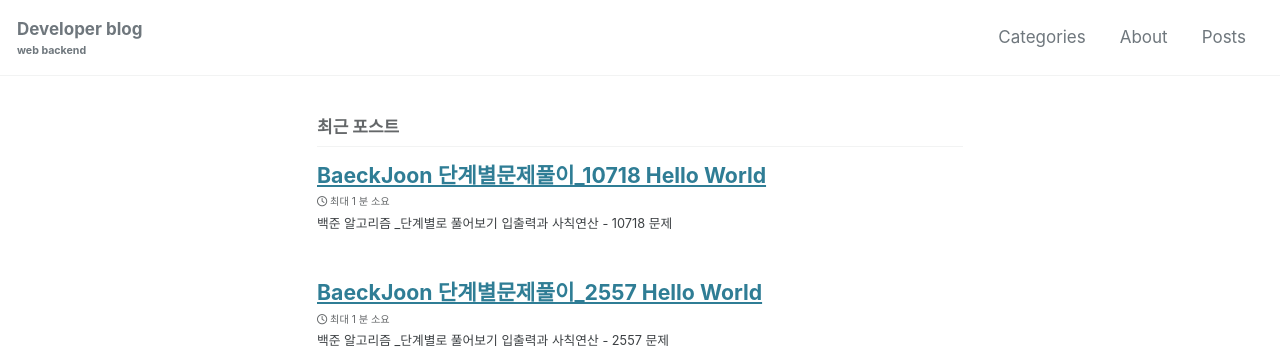
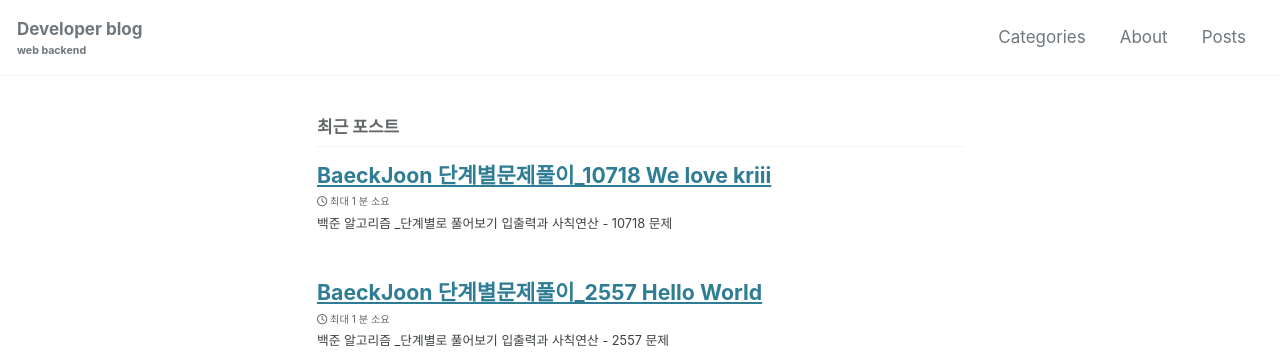
Before and after one commit to seoJang/seojang.github.io, a Jekyll site: the page built from index.markdown, in a window 1280 px wide. Shown: the top 356 px of the page. Built offline with Jekyll 4.4.1, drawn with Linux system fonts in a browser that asks for light colours; cached includes are drawn as plain includes; nearby versions of some CDN libraries; the list of posts is cut into pages by our own code.

Commit message:
git blog 0702 두번째 게시글 수정

```diff
--- a/_posts/2020-07-02-AlBJstep02.markdown
+++ b/_posts/2020-07-02-AlBJstep02.markdown
@@ -1,6 +1,6 @@
 ---
 layout: single
-title: "BaeckJoon 단계별문제풀이_10718 Hello World"
+title: "BaeckJoon 단계별문제풀이_10718 We love kriii"
 read_time: true
 
 categories:
```
